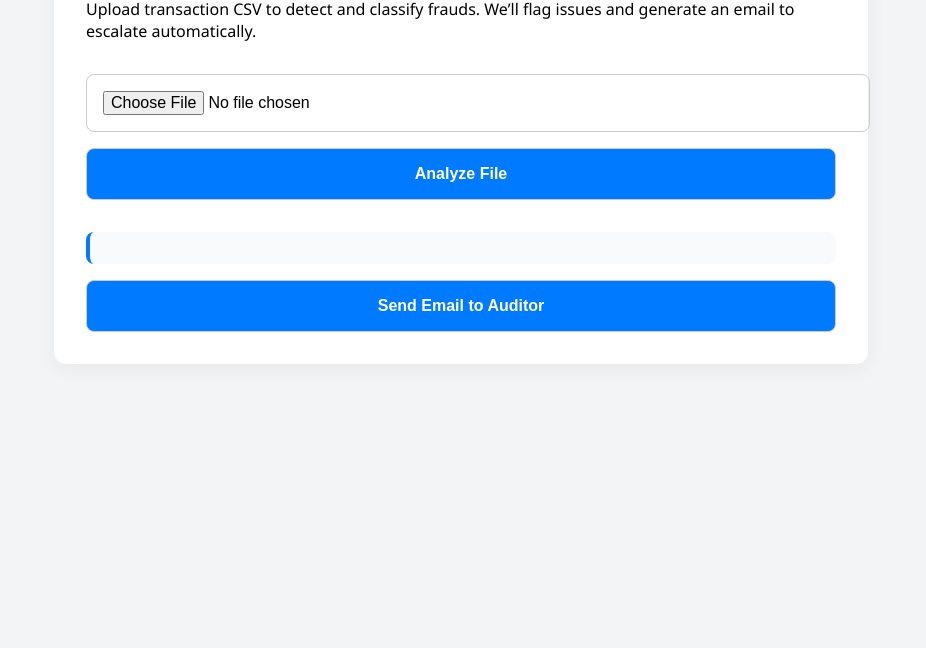
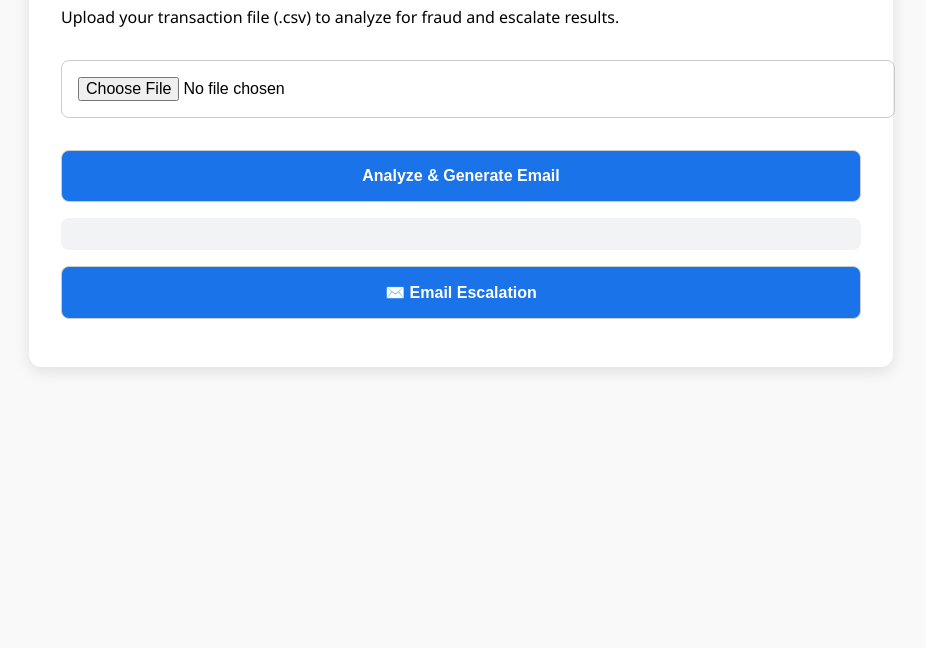
Before and after one commit to KALAMJR12/AutoAudit-AI, a plain HTML site: page index.html in a window 1280 px wide. Shown: the part 152-800 px from the top of the page, without its empty margins (179-1105 px from the left). Drawn offline with nearby package versions, Linux system fonts and the light colour scheme.

Commit message:
Update index.html

```diff
--- a/index.html
+++ b/index.html
@@ -1,134 +1,65 @@
 <!DOCTYPE html>
 <html lang="en">
 <head>
-  <meta charset="UTF-8" />
-  <title>AutoAudit AI - Fraud Escalation Assistant</title>
-  <meta name="viewport" content="width=device-width, initial-scale=1.0" />
+  <meta charset="UTF-8">
+  <title>AutoAudit AI - Fraud Detection</title>
+  <meta name="viewport" content="width=device-width, initial-scale=1.0">
   <script src="https://cdn.jsdelivr.net/npm/papaparse@5.4.1/papaparse.min.js"></script>
   <style>
-    body {
-      font-family: 'Segoe UI', sans-serif;
-      background: #f3f4f6;
-      margin: 0;
-      padding: 2rem;
-    }
-    .container {
-      max-width: 750px;
-      margin: auto;
-      background: #fff;
-      padding: 2rem;
-      border-radius: 12px;
-      box-shadow: 0 5px 20px rgba(0,0,0,0.05);
-    }
-    h1 {
-      color: #007aff;
-    }
-    textarea, button, input[type="file"] {
-      width: 100%;
-      padding: 1rem;
-      font-size: 1rem;
-      margin-top: 1rem;
-      border-radius: 8px;
-      border: 1px solid #ccc;
-    }
-    button {
-      background: #007aff;
-      color: white;
-      font-weight: bold;
-      cursor: pointer;
-    }
-    button:hover {
-      background: #005bb5;
-    }
-    #results {
-      margin-top: 2rem;
-      background: #f9fafb;
-      padding: 1rem;
-      border-left: 4px solid #007aff;
-      border-radius: 8px;
-      white-space: pre-wrap;
-    }
-    .risk-high { color: red; font-weight: bold; }
-    .risk-medium { color: orange; font-weight: bold; }
-    .risk-low { color: green; font-weight: bold; }
+    body { font-family: 'Segoe UI', sans-serif; background: #f9f9f9; padding: 2rem; }
+    .container { max-width: 800px; margin: auto; background: #fff; padding: 2rem; border-radius: 12px; box-shadow: 0 5px 15px rgba(0,0,0,0.1); }
+    h1 { color: #1a73e8; }
+    input, button, textarea { width: 100%; margin: 1rem 0; padding: 1rem; font-size: 1rem; border-radius: 8px; border: 1px solid #ccc; }
+    button { background: #1a73e8; color: white; font-weight: bold; cursor: pointer; }
+    button:hover { background: #155ab6; }
+    #output { background: #f1f3f4; padding: 1rem; border-radius: 8px; white-space: pre-wrap; font-family: monospace; }
   </style>
 </head>
 <body>
   <div class="container">
-    <h1>AutoAudit AI 📊</h1>
-    <p>Upload transaction CSV to detect and classify frauds. We’ll flag issues and generate an email to escalate automatically.</p>
-
-    <input type="file" id="csvFile" accept=".csv" />
-    <button onclick="analyzeCSV()">Analyze File</button>
-
-    <div id="results"></div>
-    <button onclick="sendEmail()">Send Email to Auditor</button>
+    <h1>📂 AutoAudit AI</h1>
+    <p>Upload your transaction file (.csv) to analyze for fraud and escalate results.</p>
+    <input type="file" id="csvInput" accept=".csv,text/csv">
+    <button onclick="analyzeAndSend()">Analyze & Generate Email</button>
+    <div id="output"></div>
+    <button onclick="emailAuditor()">✉️ Email Escalation</button>
   </div>
 
   <script>
-    let emailContent = "";
-    let fraudList = [];
+    let finalPrompt = "";
 
-    function analyzeCSV() {
-      const file = document.getElementById('csvFile').files[0];
-      if (!file) return alert("Please select a CSV file.");
+    function analyzeAndSend() {
+      const file = document.getElementById('csvInput').files[0];
+      if (!file) return alert("Please upload a CSV file first.");
 
       Papa.parse(file, {
         header: true,
         skipEmptyLines: true,
         complete: function(results) {
-          const data = results.data;
-          fraudList = data.filter(row => row.Class === "1");
+          const frauds = results.data.filter(row => row.Class === "1");
 
-          let summary = `Total Fraud Transactions: ${fraudList.length}\n`;
-          let high = [], med = [], low = [];
+          if (frauds.length === 0) {
+            document.getElementById('output').innerText = "✅ No fraudulent transactions found.";
+            return;
+          }
 
-          fraudList.forEach(tx => {
-            const amount = parseFloat(tx.Amount);
-            if (amount > 1500) high.push(tx);
-            else if (amount >= 500) med.push(tx);
-            else low.push(tx);
-          });
+          let summary = frauds.map((row, i) => `- ₦${parseFloat(row.Amount).toLocaleString()} at Time ${row.Time}`).join("\n");
 
-          summary += `\n🔴 High Risk: ${high.length}\n🟠 Medium Risk: ${med.length}\n🟢 Low Risk: ${low.length}\n`;
+          finalPrompt = `You are a financial fraud auditor.\n\nHere are some flagged transactions:\n${summary}\n\nClassify them as High, Medium, or Low Risk using:\n- > ₦1,500,000 = High\n- ₦500,000–₦1,500,000 = Medium\n- < ₦500,000 = Low\n\nThen generate an escalation email to umarmusamusa42@gmail.com with a summary of the fraud findings.`;
 
-          summary += "\nTop High Risk Transactions:\n";
-          high.slice(0, 5).forEach(tx => {
-            summary += `- ₦${parseFloat(tx.Amount).toLocaleString()} at Time ${tx.Time}\n`;
-          });
-
-          emailContent = `
-Dear Auditor,
-
-AutoAudit AI has detected ${fraudList.length} suspicious transactions.
-
-Risk Breakdown:
-- High Risk: ${high.length}
-- Medium Risk: ${med.length}
-- Low Risk: ${low.length}
-
-Top High-Risk Cases:
-${high.slice(0, 5).map(tx => `• ₦${tx.Amount} at time ${tx.Time}`).join('\n')}
-
-Please review and take necessary action.
-
-Regards,
-AutoAudit AI`;
-
-          document.getElementById('results').innerText = summary;
+          document.getElementById('output').innerText = "🧠 Prompt ready for AI:\n\n" + finalPrompt;
+        },
+        error: function(err) {
+          document.getElementById('output').innerText = "❌ Error parsing CSV: " + err.message;
         }
       });
     }
 
-    function sendEmail() {
-      if (!emailContent) {
-        alert("Run an analysis first.");
-        return;
-      }
-      const subject = encodeURIComponent("Fraud Alert Report - AutoAudit AI");
-      const body = encodeURIComponent(emailContent);
-      const mailto = `mailto:umarmusamusa42@gmail.com?subject=${subject}&body=${body}`;
-      window.location.href = mailto;
+    function emailAuditor() {
+      if (!finalPrompt) return alert("Analyze a file first!");
+      const subject = encodeURIComponent("AutoAudit AI - Fraud Escalation");
+      const body = encodeURIComponent(finalPrompt);
+      window.location.href = `mailto:umarmusamusa42@gmail.com?subject=${subject}&body=${body}`;
     }
   </script>
 </body>
```
